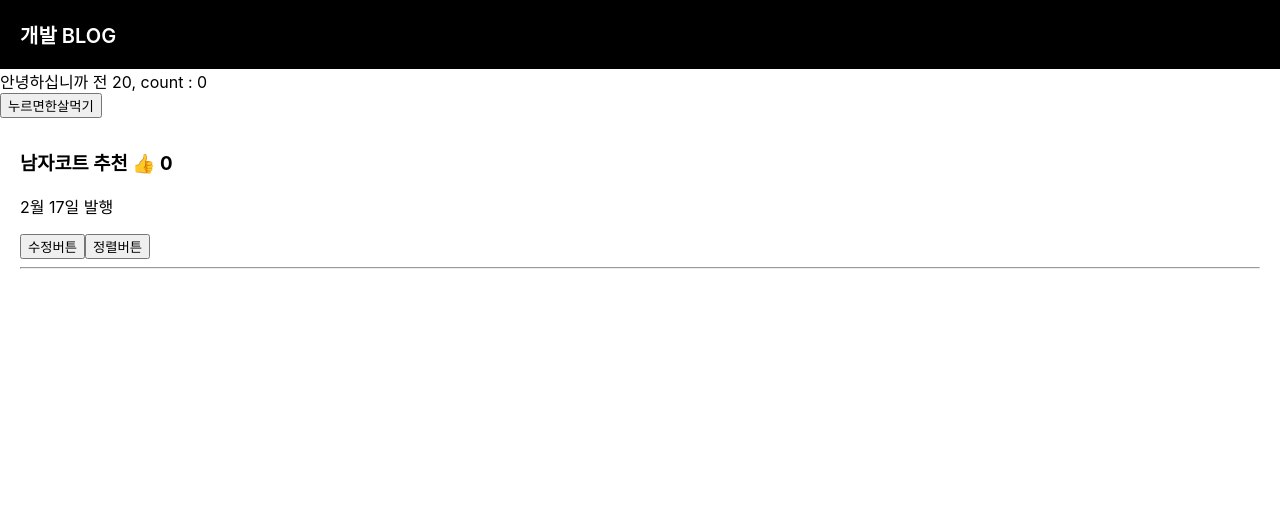
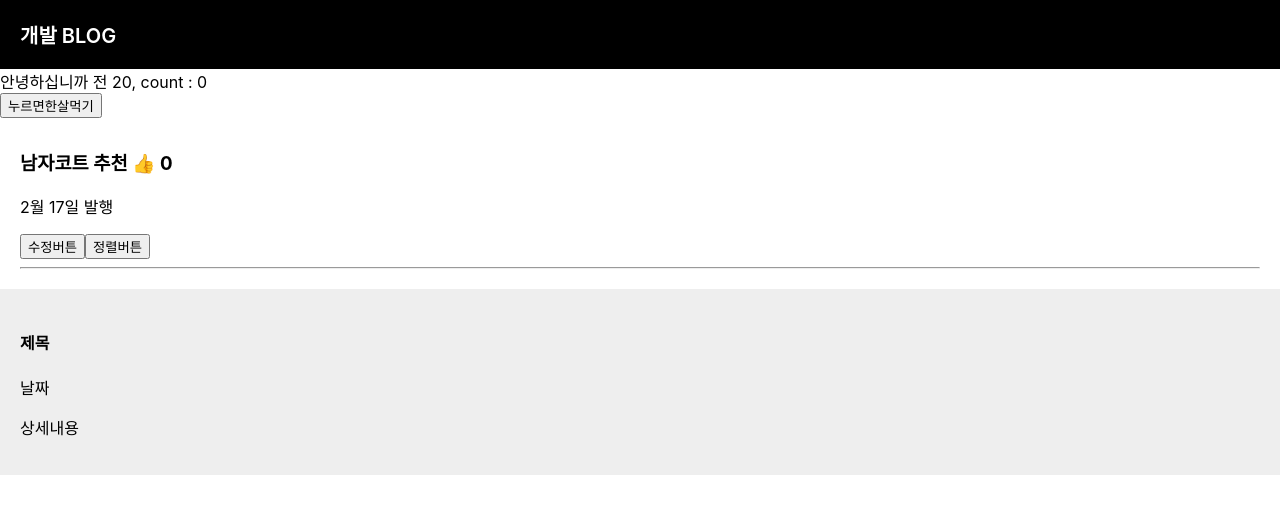
Before and after one commit to hmmiii/reactStudy, a React (Create React App) app in the folder blog/: page / in a window 1280 px wide. Shown: the top 514 px of the page. Built offline with nearby package versions, Linux system fonts and the light colour scheme.

Commit message:
study: Component Basic

```diff
--- a/blog/src/App.css
+++ b/blog/src/App.css
@@ -14,3 +14,10 @@
   padding-left : 20px;
   padding-right : 20px;
 }
+
+.modal{
+  margin-top : 20px;
+  padding : 20px;
+  background : #eee;
+  text-align : left;
+}
--- a/blog/src/App.js
+++ b/blog/src/App.js
@@ -44,8 +44,19 @@
         } }> 정렬버튼 </button>
         <hr/>
       </div>
+      <Modal/>
     </div>
   );
 }
 
+function Modal(){
+  return(
+    <div className="modal">
+      <h4>제목</h4>
+      <p>날짜</p>
+      <p>상세내용</p>
+    </div>
+  )
+}
+
 export default App;
```
